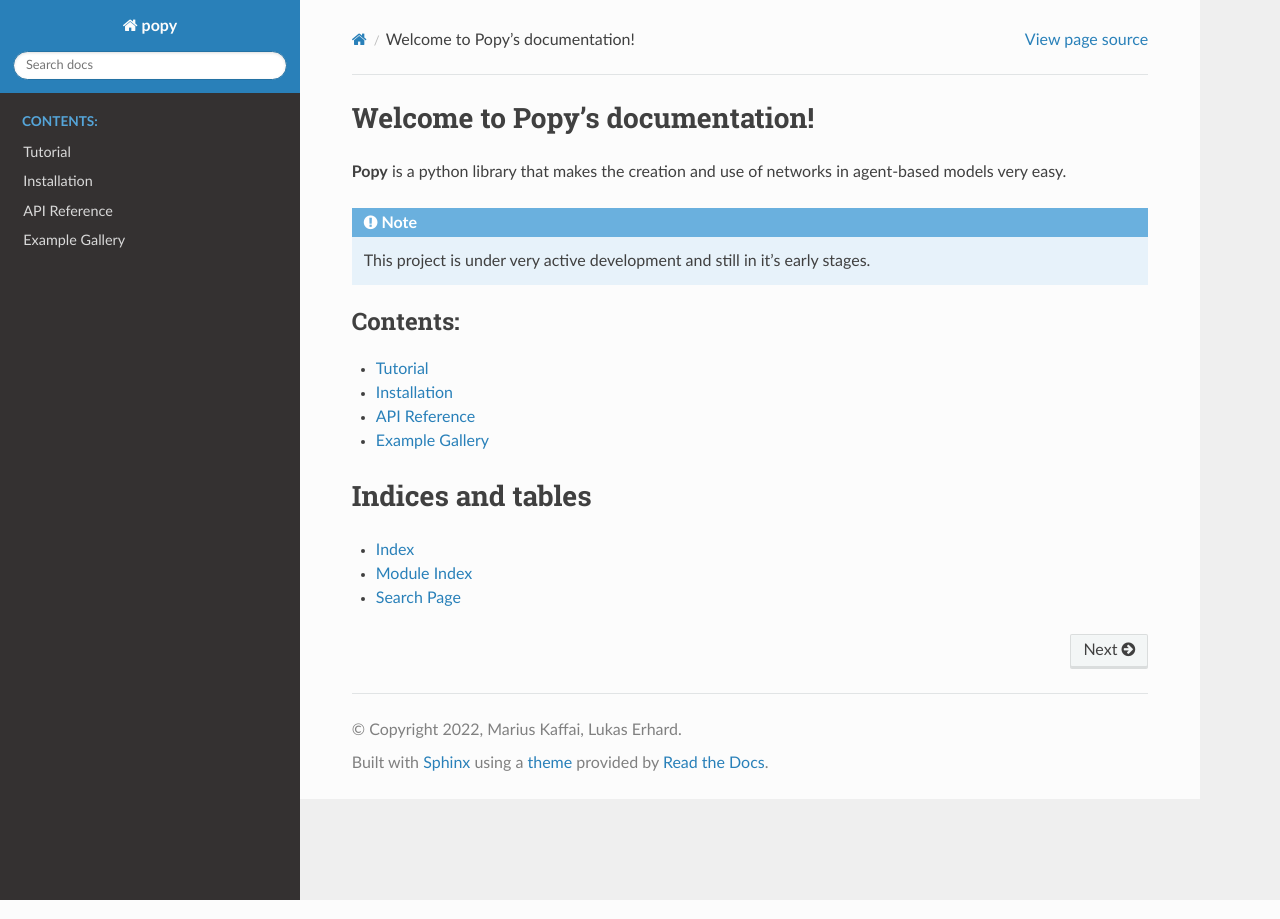
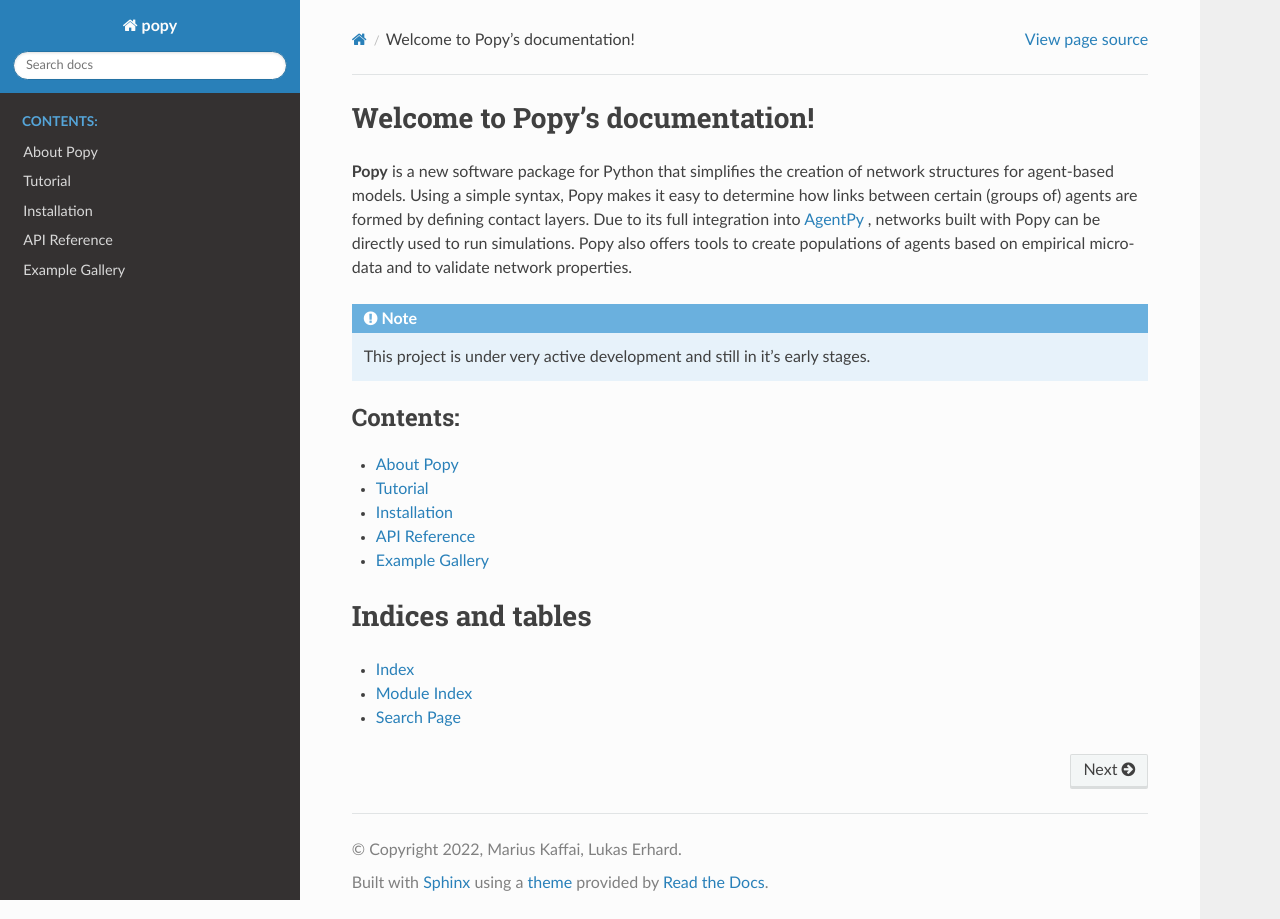
Before and after one commit to mariuzka/pop2net, a Sphinx documentation site: the page built from docs/index.rst, in a window 1280 px wide. Built offline with Sphinx 7.4.7 and the Read the Docs theme 2.0.0, drawn with Linux system fonts in a browser that asks for light colours; pages that are not in the unit, such as notebooks, are missing from menus.

Commit message:
Update docs

```diff
--- a/docs/index.rst
+++ b/docs/index.rst
@@ -6,7 +6,10 @@
 Welcome to Popy's documentation!
 ================================
 
-**Popy** is a python library that makes the creation and use of networks in agent-based models very easy.
+**Popy** is a new software package for Python that simplifies the creation of network structures for agent-based models.
+Using a simple syntax, Popy makes it easy to determine how links between certain (groups of) agents are formed by defining contact layers.
+Due to its full integration into `AgentPy <https://agentpy.readthedocs.io/en/latest/>`_ , networks built with Popy can be directly used to run simulations.
+Popy also offers tools to create populations of agents based on empirical micro-data and to validate network properties.
 
 .. note::
       This project is under very active development and still in it's early stages.
@@ -16,6 +19,7 @@
    :maxdepth: 1
    :caption: Contents:
 
+   about
    section_introduction
    installation
    api/index
```
Also changed, not shown: docs/about.rst (added, +37 -0 lines), docs/Introduction/introduction_basics.ipynb, 1 other file.
